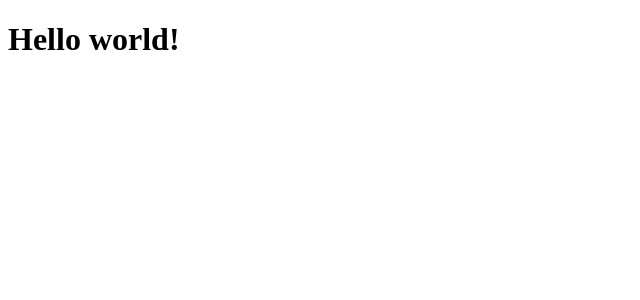
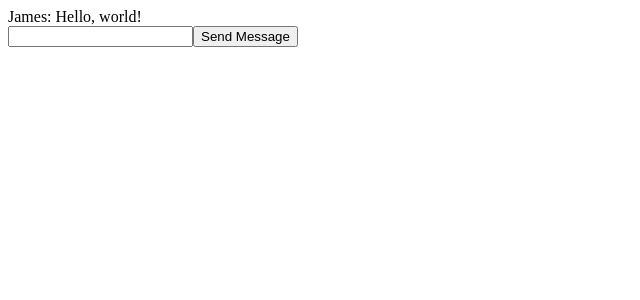
Before and after one commit to jamesurobertson/Slick, a React (Create React App) app: page / in a window 1280 px wide. Shown: the top 300 px of the page, without its empty margins (0-640 px from the left). Built offline with nearby package versions, Linux system fonts and the light colour scheme.

Commit message:
initial commit

```diff
--- a/package.json
+++ b/package.json
@@ -8,6 +8,7 @@
     "@testing-library/user-event": "^7.2.1",
     "react": "^16.13.1",
     "react-dom": "^16.13.1",
+    "react-router-dom": "^5.2.0",
     "react-scripts": "3.4.1"
   },
   "scripts": {
--- a/public/index.html
+++ b/public/index.html
@@ -2,7 +2,7 @@
 <html lang="en">
   <head>
     <meta charset="utf-8" />
-    <title>Simple React App</title>
+    <title>Slick</title>
   </head>
   <body>
     <div id="root"></div>
--- a/src/App.js
+++ b/src/App.js
@@ -1,8 +1,9 @@
 import React from 'react';
+import MessageBox from './MessageBox';
 
 function App() {
   return (
-    <h1>Hello world!</h1>
+    <MessageBox/>
   );
 }
 
--- /dev/null
+++ b/src/MessageBox.js
@@ -0,0 +1,58 @@
+import React from "react";
+
+class MessageBox extends React.Component {
+  constructor(props) {
+    super();
+    this.state = {
+      messages: [{
+          user: 'James',
+          userMessage: 'Hello, world!'
+      }],
+      text: ''
+    };
+  }
+
+
+  handleSubmit = (e) => {
+    e.preventDefault()
+    console.log('hello')
+    const message = {
+        user: 'James',
+        userMessage: this.state.text,
+    }
+
+    this.setState({
+        messages: [...this.state.messages, message],
+        text: '',
+    })
+  }
+
+  textHandler = (e) => {
+    //   stateChange({text: e.value})
+    this.setState({text: e.target.value})
+  }
+
+  render() {
+    return (
+      <div className="channel-container">
+        <div className="messages-container">{
+            this.state.messages.map((message, index) => {
+                const {user, userMessage} = message
+                return (
+                <div className='user-message' key={index}>
+                    <span>{user}: </span>
+                    <span>{userMessage}</span>
+                </div>
+                )
+            })
+        }</div>
+        <form onSubmit={this.handleSubmit}>
+            <input type="text" onChange={this.textHandler} name='message' value={this.state.text}/>
+            <button type='submit'>Send Message</button>
+        </form>
+      </div>
+    );
+  }
+}
+
+export default MessageBox;
```
Also changed, not shown: src/Message.js (added, +9 -0 lines), src/MessageInput.js (added, +26 -0 lines), 1 other file (tests, documents, lock files or other folders).
